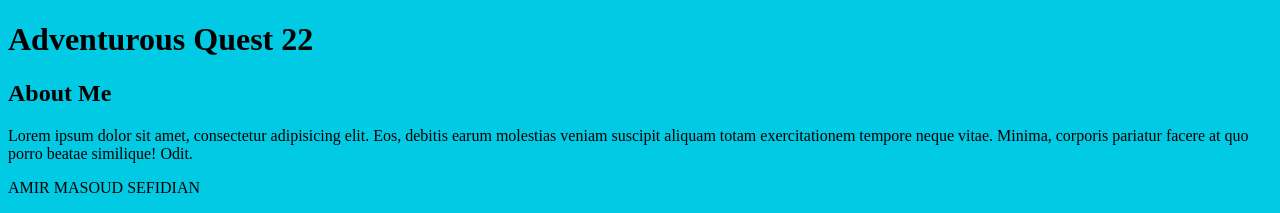
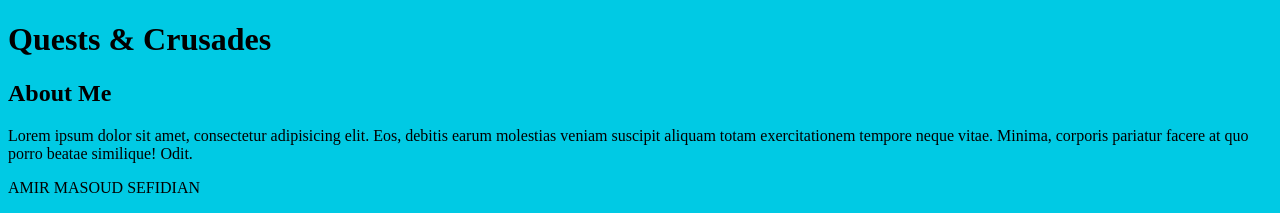
Before and after one commit to amirmasoudsfd/new-git-project, a plain HTML site: page index.html in a window 1280 px wide. Shown: the top 213 px of the page. Drawn offline with Linux system fonts and the light colour scheme.

Commit message:
Set new title

```diff
--- a/index.html
+++ b/index.html
@@ -10,7 +10,7 @@
 <body>
 <header>
 
-    <h1>Adventurous Quest 22</h1>
+    <h1>Quests & Crusades</h1>
 
 </header>
 
```
